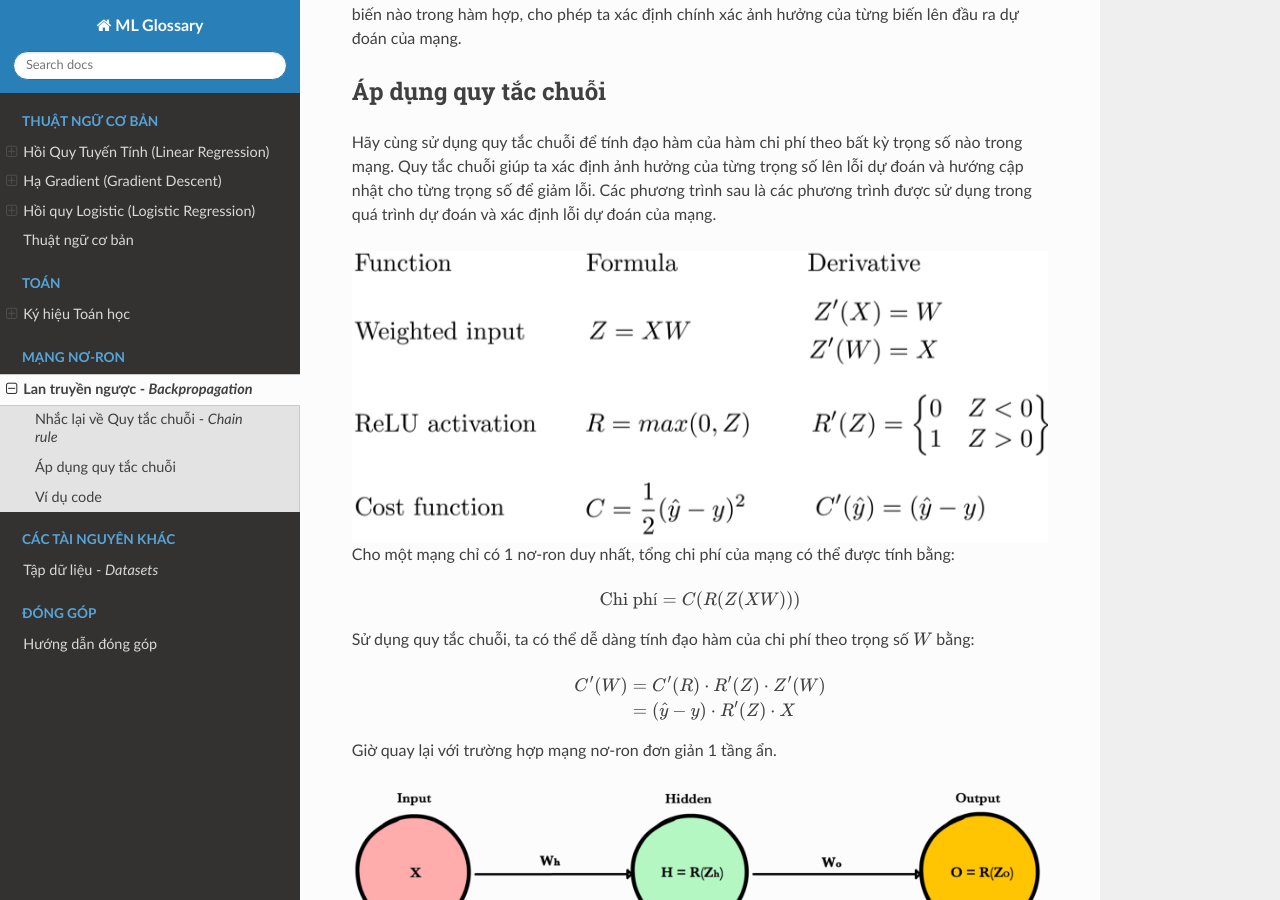
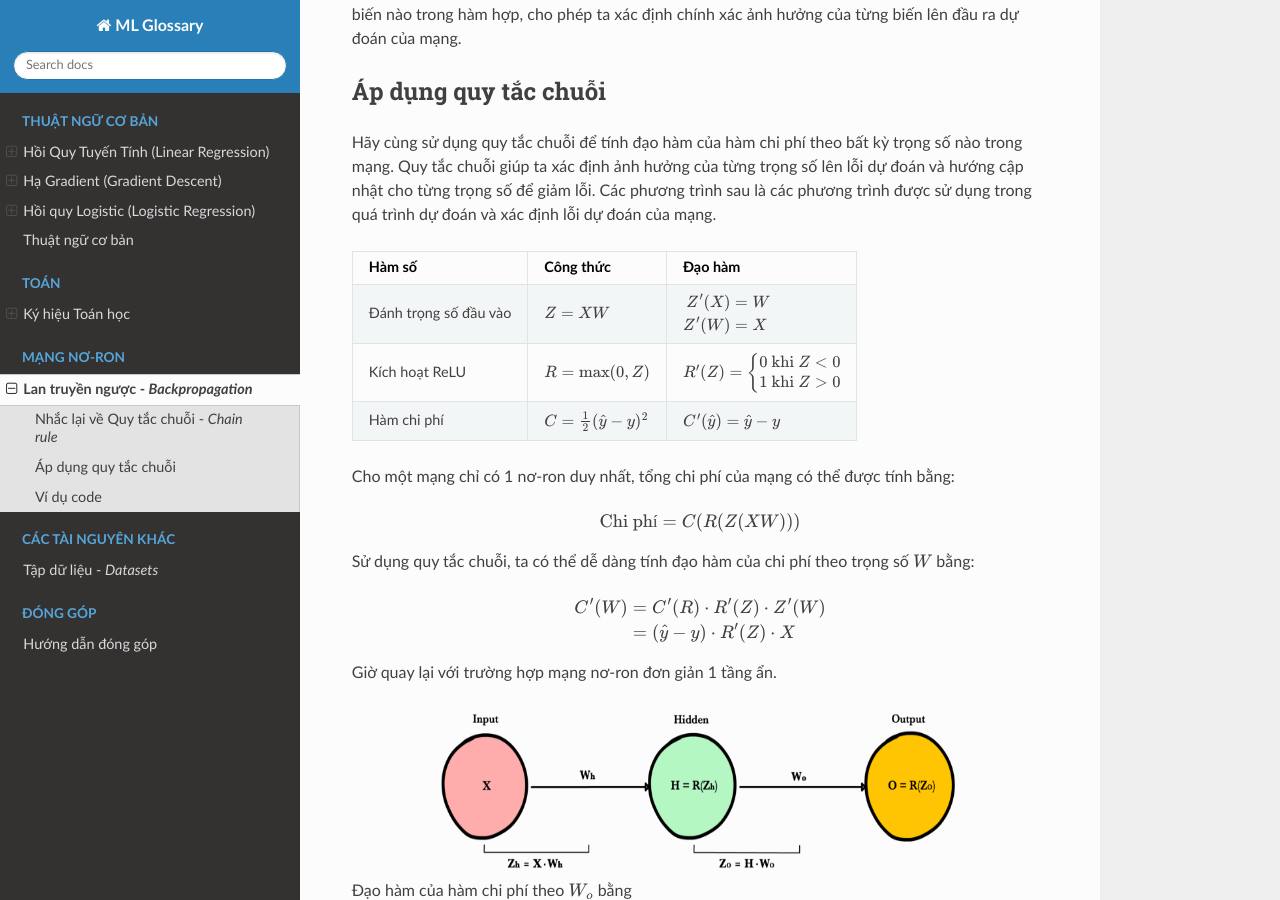
Before and after one commit to trgiangdo/ml-glossary-vn, a Sphinx documentation site: the page built from docs/backpropagation_vn.rst, in a window 1280 px wide and 900 px high, scrolled down 829 px. Built offline with Sphinx 7.4.7 and the Read the Docs theme 2.0.0, drawn with Linux system fonts in a browser that asks for light colours; pages that are not in the unit, such as notebooks, are missing from menus; some of the changed text lies outside the part shown.

Commit message:
minor revise

```diff
--- a/docs/backpropagation_vn.rst
+++ b/docs/backpropagation_vn.rst
@@ -44,8 +44,15 @@ Hãy cùng sử dụng quy tắc chuỗi để tính đạo hàm của hàm chi
 Quy tắc chuỗi giúp ta xác định ảnh hưởng của từng trọng số lên lỗi dự đoán và hướng cập nhật cho từng trọng số để giảm lỗi.
 Các phương trình sau là các phương trình được sử dụng trong quá trình dự đoán và xác định lỗi dự đoán của mạng.
 
-.. image:: images/backprop_ff_equations.png
-    :align: center
++-----------------------+-----------------------------------------+---------------------------------------------------------------------------------------+
+| Hàm số                | Công thức                               | Đạo hàm                                                                               |
++=======================+=========================================+=======================================================================================+
+| Đánh trọng số đầu vào | :math:`Z = XW`                          | :math:`\begin{align} Z'(X) & = W \\Z'(W) & = X\end{align}`                            |
++-----------------------+-----------------------------------------+---------------------------------------------------------------------------------------+
+| Kích hoạt ReLU        | :math:`R = \max(0, Z)`                  | :math:`R'(Z) = \begin{cases} 0 \text{ khi } Z<0 \\ 1 \text{ khi } Z>0 \\ \end{cases}` |
++-----------------------+-----------------------------------------+---------------------------------------------------------------------------------------+
+| Hàm chi phí           | :math:`C = \frac{1}{2} (\hat{y} - y)^2` | :math:`C'(\hat{y}) = \hat{y} - y`                                                     |
++-----------------------+-----------------------------------------+---------------------------------------------------------------------------------------+
 
 Cho một mạng chỉ có 1 nơ-ron duy nhất, tổng chi phí của mạng có thể được tính bằng:
 
@@ -64,6 +71,9 @@ Giờ quay lại với trường hợp mạng nơ-ron đơn giản 1 tầng ẩn
 
 .. image:: images/simple_nn_diagram_zo_zh_defined.png
     :align: center
+    :height: 262 px
+    :width: 804 px
+    :scale: 65 %
 
 Đạo hàm của hàm chi phí theo :math:`W_o` bằng
 
@@ -96,6 +106,7 @@ Chú ý rằng các công thức tính đạo hàm cho từng tầng có dạng
 
 .. image:: images/memoization.png
     :align: center
+    :scale: 70 %
 
 Mỗi tầng này đều có chung các thành phần đạo hàm.
 Do vậy, thay vì viết dạng đầy đủ công thức tính đạo hàm cho từng trọng số, ta có thể lưu lại kết quả của biểu thức đạo hàm của tầng trước đó trong quá trình "lan truyền ngược" theo kiến trúc mạng.
@@ -163,7 +174,7 @@ Do đó để tính đạo hàm của chi phí theo bất kỳ trọng số nào
 
 .. math::
 
-  C'(w) = CurrentLayerError \cdot CurrentLayerInput
+  C'(w) = \text{Lỗi tầng hiện tại} \cdot \text{Đầu vào tầng hiện tại}
 
 .. note::
 
@@ -173,13 +184,21 @@ Do đó để tính đạo hàm của chi phí theo bất kỳ trọng số nào
 
 Dưới đây là 3 phương trình mà cùng nhau tạo thành nền tảng của kỹ thuật lan truyền ngược.
 
-.. image:: images/backprop_final_3_deriv_equations.png
-    :align: center
++-------------------------------+-------------------------------------------+
+| Lỗi tầng đầu ra               | :math:`E_o = (O - y) \cdot R'(Z_o)`       |
++-------------------------------+-------------------------------------------+
+| Lỗi tầng ẩn                   | :math:`E_h = E_o \cdot W_o \cdot R'(Z_h)` |
++-------------------------------+-------------------------------------------+
+| Đạo hàm chi phí theo trọng số | :math:`=` Lỗi tầng :math:`\cdot` Đầu vào  |
++-------------------------------+-------------------------------------------+
 
 Dưới đây là một ví dụ minh hoá quá trình trên sử dụng mô hình mạng nơ-ron đơn giản.
 
 .. image:: images/backprop_visually.png
     :align: center
+    :height: 432 px
+    :width: 1416 px
+    :scale: 50 %
 
 Ví dụ code
 ==========
```
